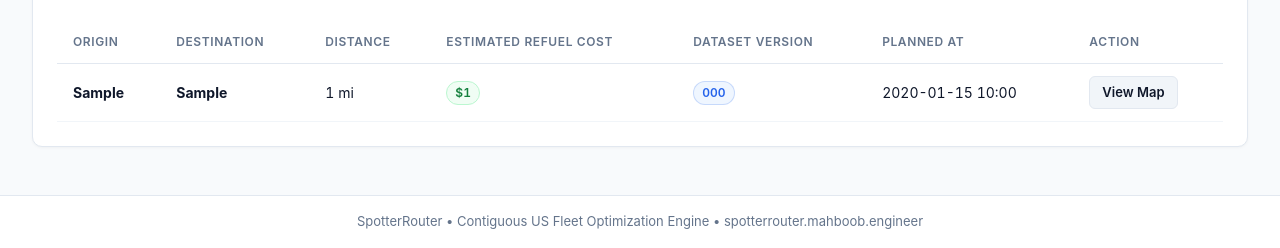
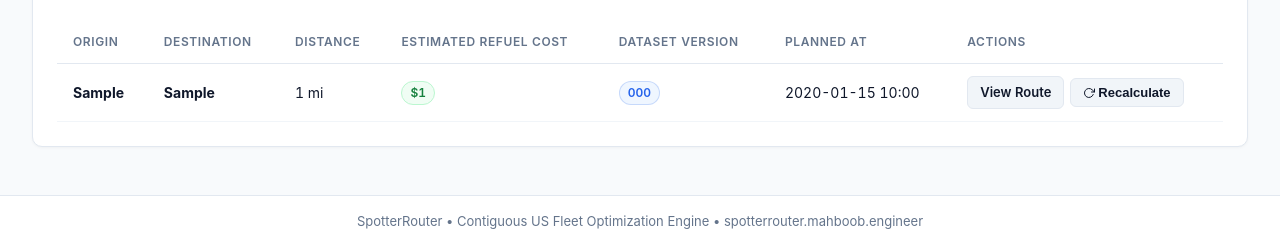
Before and after one commit to Mahboob-A/SpotterRouter, a Django app: template ui/templates/ui/home.html in a window 1280 px wide. Shown: the part 605-853 px from the top of the page. Run offline with Django 5.2, Linux system fonts and the light colour scheme; the template is opened without the code that fills it: most values are stand-ins (such as "Sample title", 1, 10 or a date in 2020); parts of the project's set-up code (start-up, migrations or seed data) failed here and were passed over.

Commit message:
feat(ui): add recalculate action and rename view map in recent trips table

```diff
--- a/ui/templates/ui/home.html
+++ b/ui/templates/ui/home.html
@@ -204,7 +204,7 @@
                     <th>Estimated Refuel Cost</th>
                     <th>Dataset Version</th>
                     <th>Planned At</th>
-                    <th>Action</th>
+                    <th>Actions</th>
                 </tr>
             </thead>
             <tbody id="recent-trips-tbody">
@@ -223,9 +223,24 @@
                     </td>
                     <td class="tabular-nums">{{ trip.last_requested_at|default:trip.created_at|date:"Y-m-d H:i" }}</td>
                     <td>
-                        <a href="{% url 'trip-detail' trip.id %}" class="btn btn-secondary btn-sm">
-                            View Map
-                        </a>
+                        <div style="display: flex; gap: 6px; align-items: center; flex-wrap: wrap;">
+                            <a href="{% url 'trip-detail' trip.id %}" class="btn btn-secondary btn-sm" title="View route geometry, fuel stops, and dispatch report">
+                                View Route
+                            </a>
+                            <form method="post" action="{% url 'home' %}" style="margin: 0; display: inline;">
+                                {% csrf_token %}
+                                <input type="hidden" name="start" value="{{ trip.start_input }}">
+                                <input type="hidden" name="end" value="{{ trip.end_input }}">
+                                <input type="hidden" name="force_refresh" value="1">
+                                <button type="submit" class="btn btn-secondary btn-sm" title="Re-optimize route with latest fuel prices">
+                                    <svg width="12" height="12" viewBox="0 0 24 24" fill="none" stroke="currentColor" stroke-width="2" stroke-linecap="round" stroke-linejoin="round" style="vertical-align: -1px; margin-right: 3px;">
+                                        <polyline points="23 4 23 10 17 10"></polyline>
+                                        <path d="M20.49 15a9 9 0 1 1-2.12-9.36L23 10"></path>
+                                    </svg>
+                                    Recalculate
+                                </button>
+                            </form>
+                        </div>
                     </td>
                 </tr>
                 {% endfor %}
@@ -273,6 +288,9 @@
                 var tbody = document.getElementById('recent-trips-tbody');
                 if (!tbody) return;
 
+                var csrfTokenElem = document.querySelector('input[name="csrfmiddlewaretoken"]');
+                var csrfToken = csrfTokenElem ? csrfTokenElem.value : '';
+
                 data.trips.forEach(function(trip) {
                     var tr = document.createElement('tr');
                     tr.className = 'fade-in-row';
@@ -286,7 +304,24 @@
                         '<td><span class="badge badge-green">$' + escapeHtml(trip.total_cost) + '</span></td>' +
                         '<td>' + versionBadge + '</td>' +
                         '<td class="tabular-nums">' + escapeHtml(trip.created_at) + '</td>' +
-                        '<td><a href="' + trip.detail_url + '" class="btn btn-secondary btn-sm">View Map</a></td>';
+                        '<td>' +
+                            '<div style="display: flex; gap: 6px; align-items: center; flex-wrap: wrap;">' +
+                                '<a href="' + escapeHtml(trip.detail_url) + '" class="btn btn-secondary btn-sm" title="View route geometry, fuel stops, and dispatch report">View Route</a>' +
+                                '<form method="post" action="{% url 'home' %}" style="margin: 0; display: inline;">' +
+                                    '<input type="hidden" name="csrfmiddlewaretoken" value="' + escapeHtml(csrfToken) + '">' +
+                                    '<input type="hidden" name="start" value="' + escapeHtml(trip.start_input) + '">' +
+                                    '<input type="hidden" name="end" value="' + escapeHtml(trip.end_input) + '">' +
+                                    '<input type="hidden" name="force_refresh" value="1">' +
+                                    '<button type="submit" class="btn btn-secondary btn-sm" title="Re-optimize route with latest fuel prices">' +
+                                        '<svg width="12" height="12" viewBox="0 0 24 24" fill="none" stroke="currentColor" stroke-width="2" stroke-linecap="round" stroke-linejoin="round" style="vertical-align: -1px; margin-right: 3px;">' +
+                                            '<polyline points="23 4 23 10 17 10"></polyline>' +
+                                            '<path d="M20.49 15a9 9 0 1 1-2.12-9.36L23 10"></path>' +
+                                        '</svg>' +
+                                        'Recalculate' +
+                                    '</button>' +
+                                '</form>' +
+                            '</div>' +
+                        '</td>';
                     tbody.appendChild(tr);
                 });
 
```
Also changed, not shown: ui/tests/test_views.py (+7 -3 lines).
